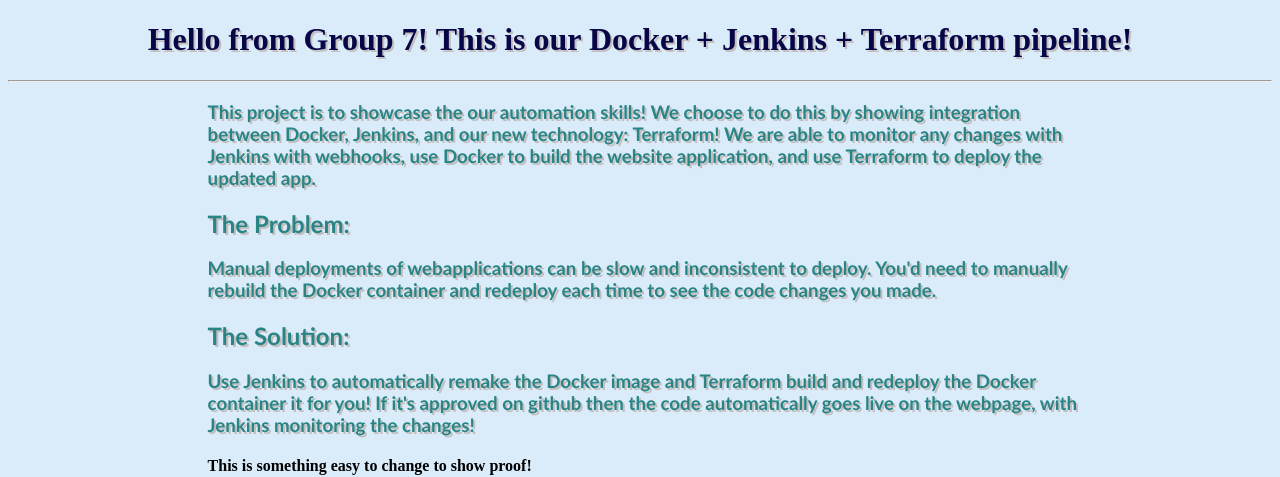
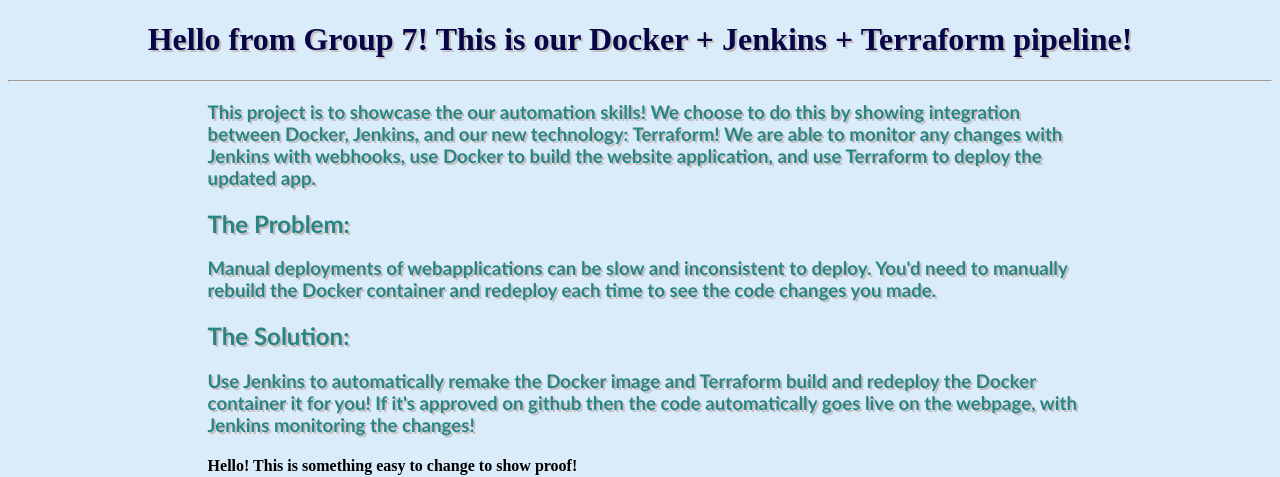
Before and after one commit to axthxvy1/GBA6270-Final, a Flask app: page / in a window 1280 px wide. Shown: the top 477 px of the page. Run offline with Flask 3, Linux system fonts and the light colour scheme.

Commit message:
Update index.html

```diff
--- a/app/templates/index.html
+++ b/app/templates/index.html
@@ -28,7 +28,7 @@
                 Use Jenkins to automatically remake the Docker image and Terraform build and redeploy the Docker container it for you!
                 If it's approved on github then the code automatically goes live on the webpage, with Jenkins monitoring the changes!
             </h3>
-            <h4>This is something easy to change to show proof!</h4>
+            <h4>Hello! This is something easy to change to show proof!</h4>
 
         </div>
         <div style="margin-top: 1%; margin-left: 10%; margin-right: 10%; padding-left: 10px;">
```
